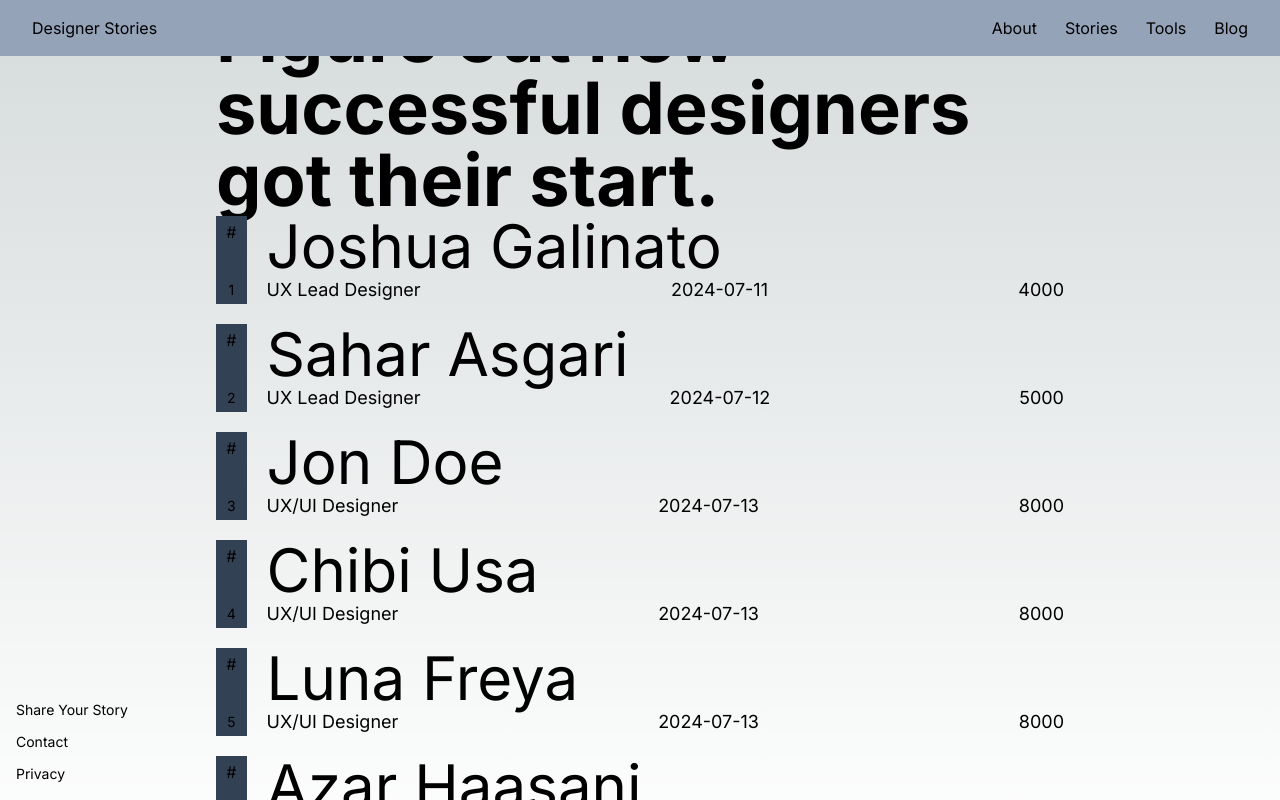
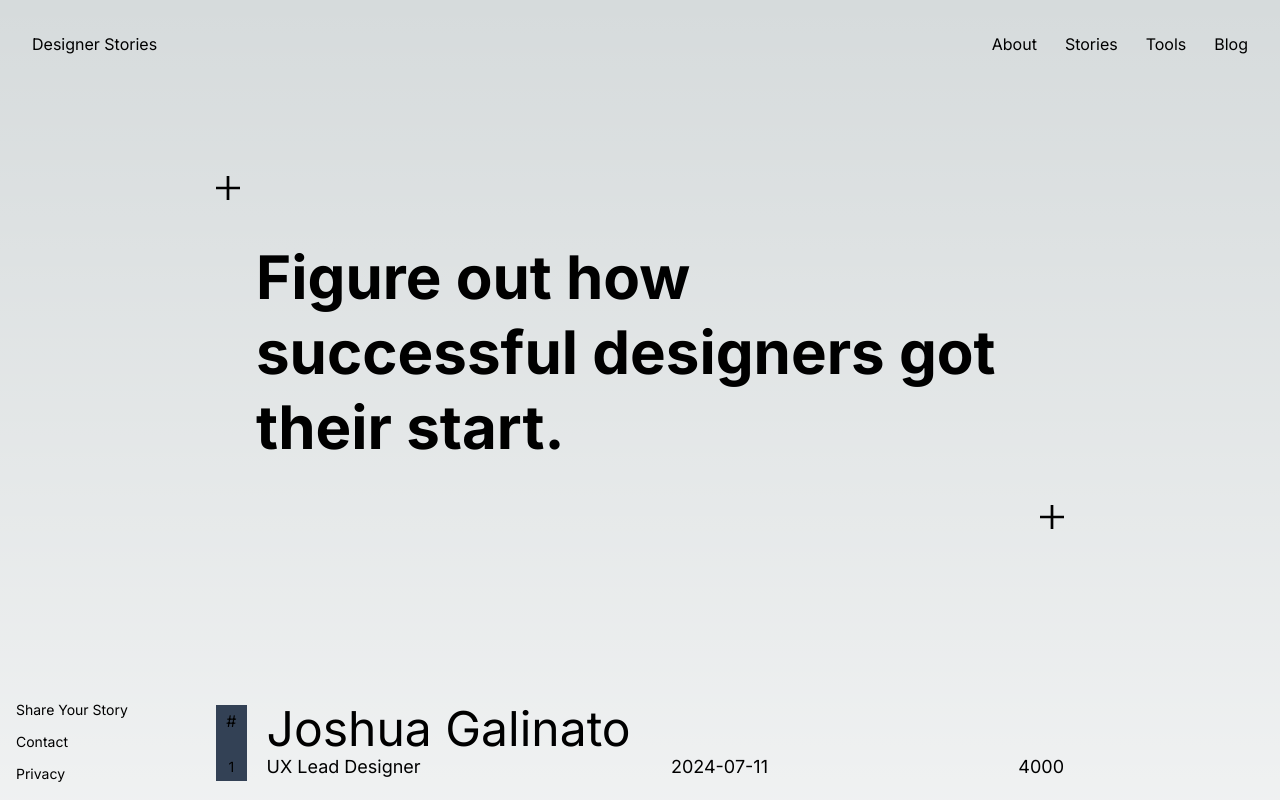
Before and after one commit to jaygal0/path-to-design, a Next.js app: page / in a window 1280 px wide. Shown: the top 800 px of the page. Built offline with nearby package versions, Linux system fonts and the light colour scheme.

Commit message:
Updated the hero and added the details. Will clean up the css once everything else is in place

```diff
--- a/src/app/components/CardDesigner.tsx
+++ b/src/app/components/CardDesigner.tsx
@@ -40,7 +40,7 @@ export function CardDesigner({ index, id, firstName, lastName, datePosted, conta
                         <div className="text-sm">{index + 1} </div>
                     </div>
                     <div className="flex flex-col w-full">
-                        <h2 className="text-6xl">{firstName} {lastName}</h2>
+                        <h2 className="text-5xl">{firstName} {lastName}</h2>
                         <div className="flex justify-between text-lg">
                             <p>{info.position}</p>
                             <p>{datePosted}</p>
--- a/src/app/components/Hero.tsx
+++ b/src/app/components/Hero.tsx
@@ -1,9 +1,17 @@
 export function Hero() {
     return (
-        <section className="w-100 h-100 grid place-items-center">
-            <h1 className="text-7xl font-bold" >
-                Figure out how successful designers got their start.
-            </h1>
+        <section className="w-100 grid place-items-center py-44">
+            <div className="relative px-10 py-16">
+                <svg className="absolute top-0 left-0" width="24" height="24" viewBox="0 0 24 24" fill="none" xmlns="http://www.w3.org/2000/svg">
+                    <path fill-rule="evenodd" clip-rule="evenodd" d="M13.3504 0H10.6504V10.6516H0V13.3516H10.6504V24H13.3504V13.3516H24V10.6516H13.3504V0Z" fill="black" />
+                </svg>
+                <h1 className="text-6xl font-bold leading-tight" >
+                    Figure out how successful designers got their start.
+                </h1>
+                <svg className="absolute bottom-0 right-0" width="24" height="24" viewBox="0 0 24 24" fill="none" xmlns="http://www.w3.org/2000/svg">
+                    <path fill-rule="evenodd" clip-rule="evenodd" d="M13.3504 0H10.6504V10.6516H0V13.3516H10.6504V24H13.3504V13.3516H24V10.6516H13.3504V0Z" fill="black" />
+                </svg>
+            </div>
         </section>
     )
 }
--- a/src/app/components/Navbar.tsx
+++ b/src/app/components/Navbar.tsx
@@ -2,7 +2,7 @@ import Link from "next/link";
 
 export function Navbar() {
     return (
-        <div className="fixed top-0 left-0 flex justify-between px-8 py-4 w-screen bg-slate-400">
+        <div className="fixed top-0 left-0 flex justify-between px-8 py-8 w-screen">
             <Link href="/">Designer Stories</Link>
             <div className="flex gap-7">
                 <Link href="/about">About</Link>
```
